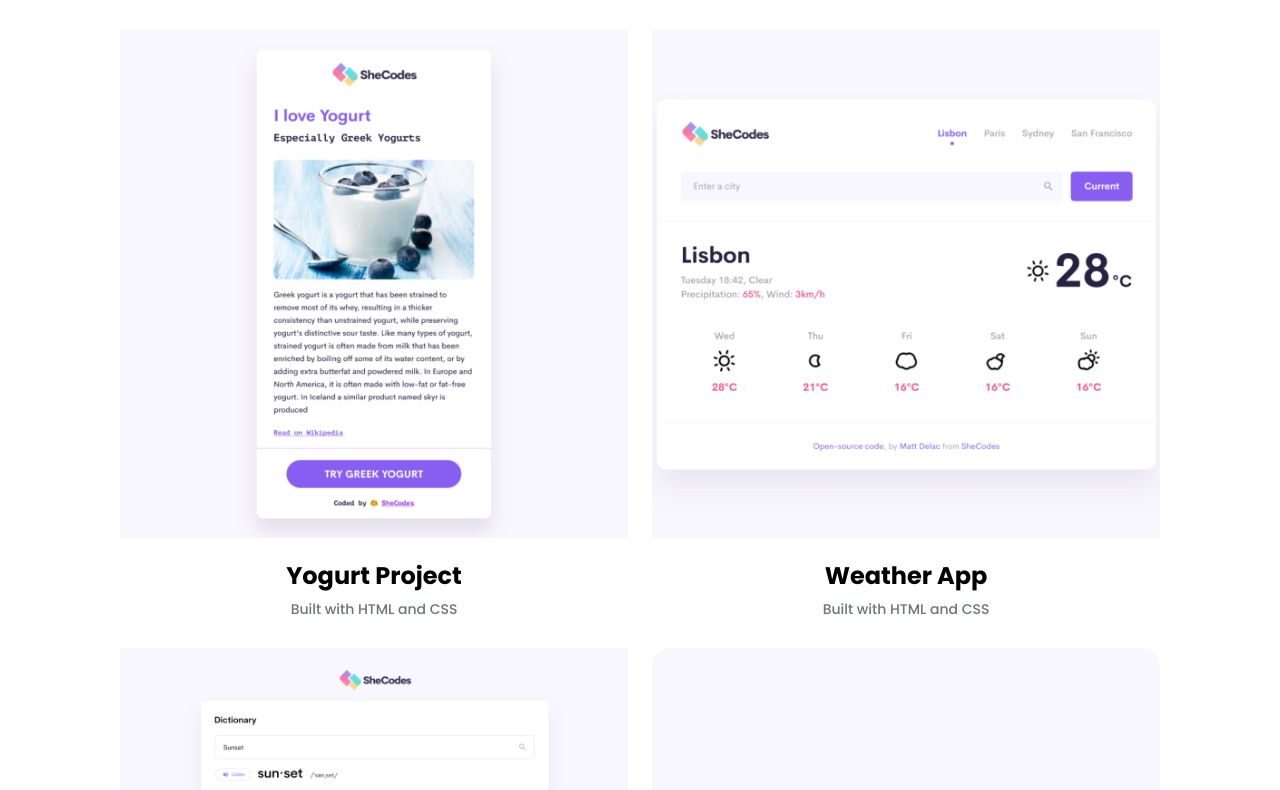
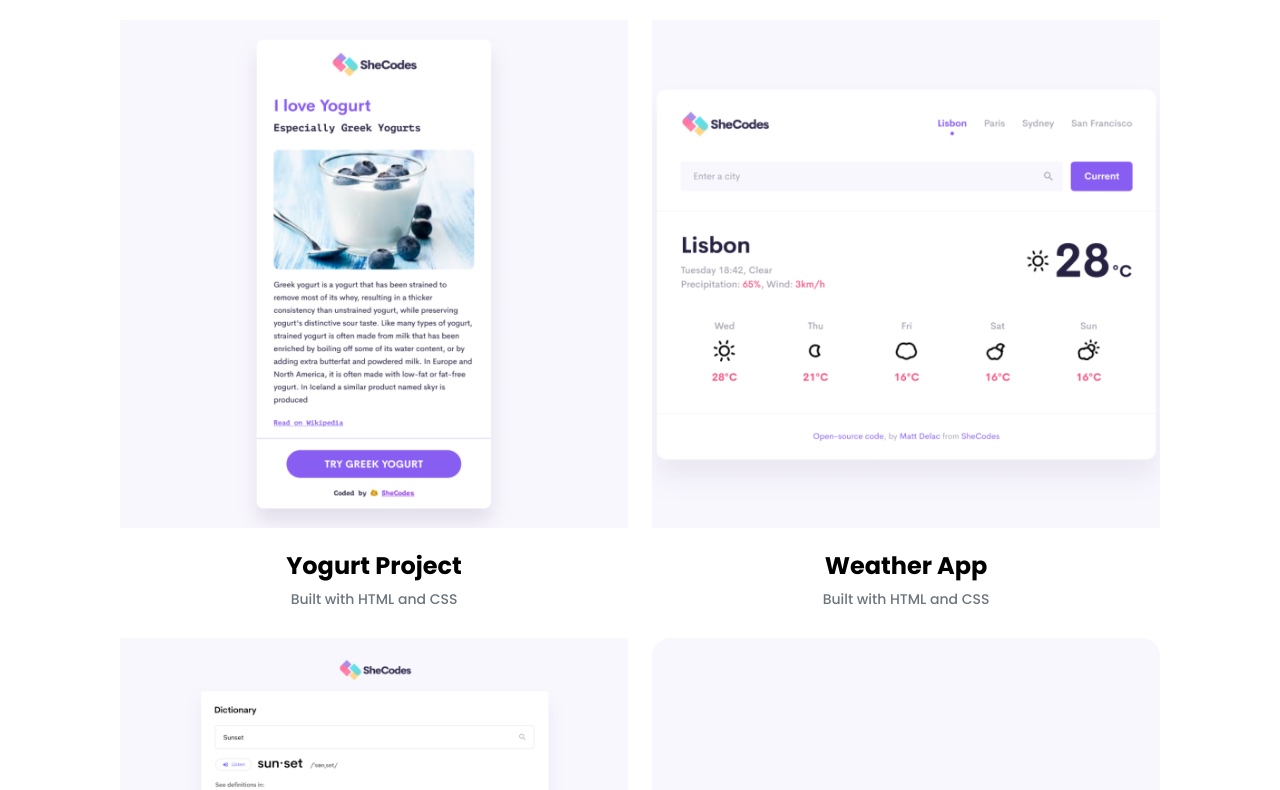
Before and after one commit to olamidej85/portfolio, a plain HTML site: page work.html in a window 1280 px wide. Shown: the part 408-1198 px from the top of the page. Drawn offline with nearby package versions, Linux system fonts and the light colour scheme.

Commit message:
edidted the spacing

```diff
--- a/style2/portfolio.css
+++ b/style2/portfolio.css
@@ -90,7 +90,7 @@
 
   }
   .content-container{
-    padding: 60px 20px;
+    padding: 50px 20px;
   }
   .content{
     margin: 30px;
```
